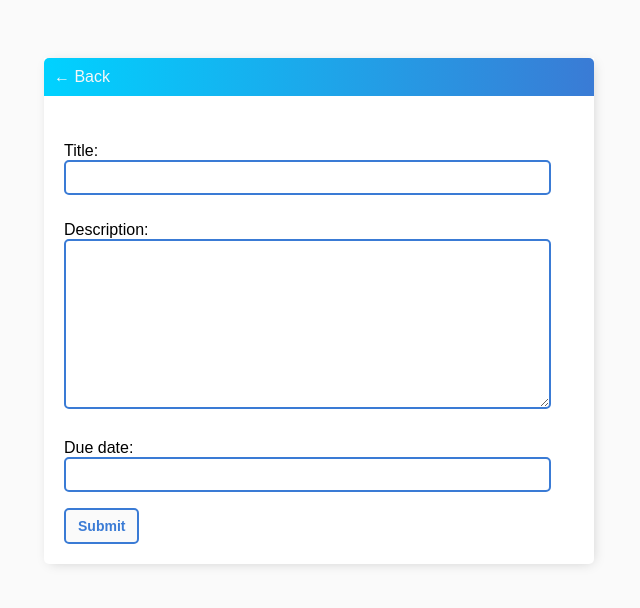
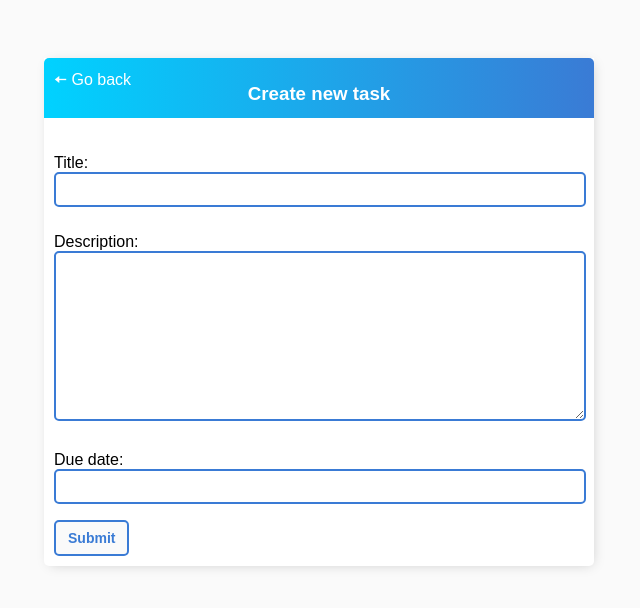
Before and after one commit to SwieciloM/ToDo-List, a Django app: page /my-tasks/task-create/ in a window 1280 px wide. Shown: the top 608 px of the page, without its empty margins (321-961 px from the left). Run offline with Django 4.2, Linux system fonts and the light colour scheme; the visitor is signed in with stand-in values (Sample User, id 1); some web fonts are replaced.

Commit message:
Task form title added and limit of title overfow

```diff
--- a/static/css/style.css
+++ b/static/css/style.css
@@ -38,8 +38,31 @@ body {
 }
 
 .header-bar a {
-    color: rgb(247, 247, 247);
+    color: #fff;
     text-decoration: none;
+}
+
+.centered-header-bar {
+    position: relative;
+    height: 40px;
+    color: #fff;
+    padding: 10px;
+    border-radius: 5px 5px 0 0;
+    background: linear-gradient(90deg, #00d2ff 0%, #3a7bd5 100%);
+}
+
+.centered-header-bar a {
+    position: absolute;
+    color: #fff;
+    text-decoration: none;
+}
+
+.centered-header-bar h3 {
+    position: absolute;
+    left: 50%;
+    transform: translateX(-50%);
+    top: 25px;
+    margin: 0;
 }
 
 .task-items-wrapper {
@@ -67,6 +90,11 @@ body {
 }
 
 .task-title a {
+    max-width: 15em;
+    display: block;
+    white-space: nowrap;
+    overflow: hidden;
+    text-overflow: ellipsis;
     text-decoration: none;
     color: #4b5156;
     margin-left: 10px;
@@ -104,7 +132,7 @@ textarea {
     border: 2px solid #3a7bd5;
     border-radius: 5px;
     padding: 8px 12px;
-    width: 90%;
+    width: 95%;
 }
 
 label {
@@ -131,7 +159,7 @@ label {
 }
 
 .card-body {
-    padding: 20px;
+    padding: 10px;
 }
 
 .time-counter {
--- a/tasks/templates/tasks/task_form.html
+++ b/tasks/templates/tasks/task_form.html
@@ -1,14 +1,14 @@
 {% extends 'base.html' %}
 <!--
-TODO: Add a page title for example 'Tell something about your task'
 TODO: Create user-friendly date input field
 TODO: Add funny, example values in the input fields
 TODO: Centralize submit button
  -->
 
 {% block main_content %}
-<div class="header-bar">
-    <a href="{% url 'tasks' %}">&#8592; Back</a>
+<div class="centered-header-bar">
+    <a href="{% url 'tasks' %}">&#129028; Go back</a>
+    <h3>Create new task</h3>
 </div>
 
 <div class="card-body">
--- a/tasks/templates/tasks/task_list.html
+++ b/tasks/templates/tasks/task_list.html
@@ -21,7 +21,7 @@
 
 <div id="search-add-wrapper">
     <a class="button" href="{% url 'task-create' %}">Add new</a>
-    <form method="GET" style="display: flex;">
+    <form method="GET" style="display: flex">
         <input type="text" name="search-area" value="{{search_input}}" placeholder="Type a task title...">
         <input class="button" type="submit" name="search" value="Search">
         <input class="button" type="submit" name="clear" value="Clear filter">
```
